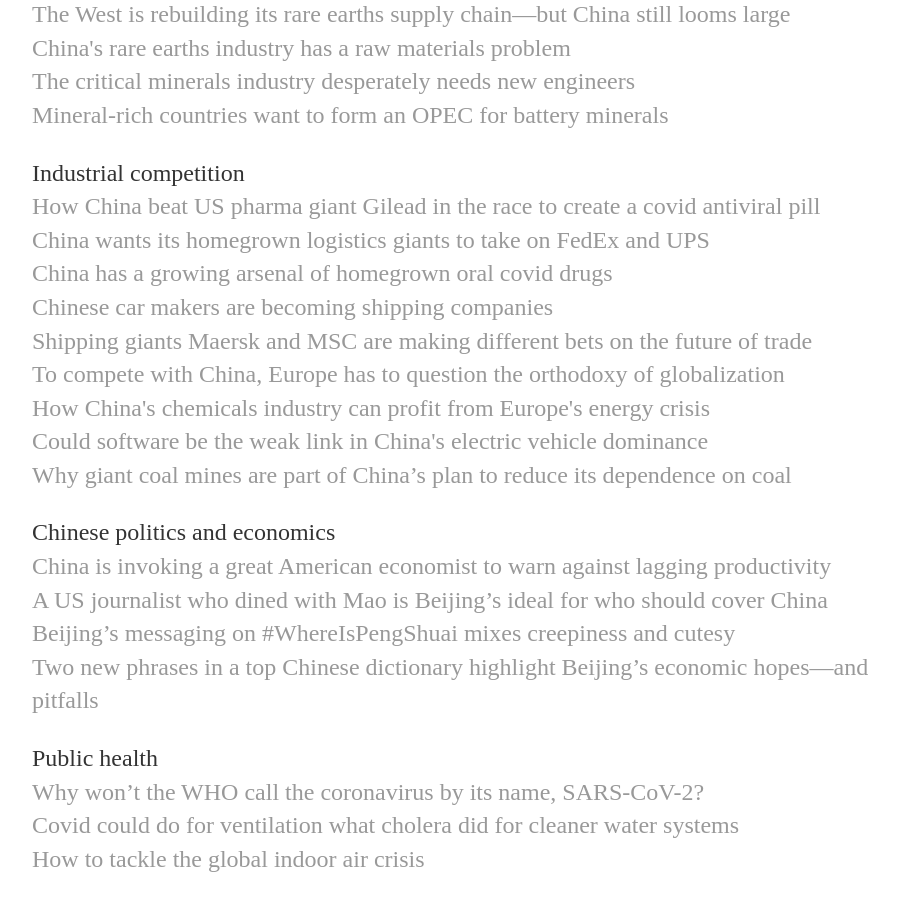
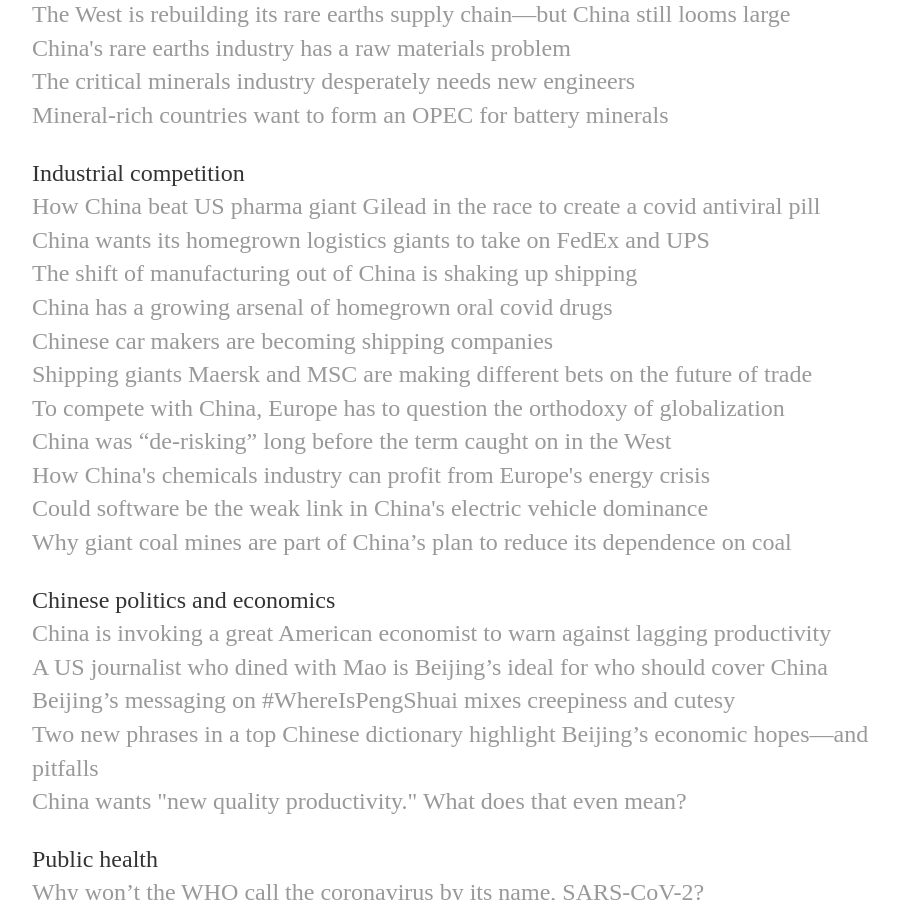
Before and after one commit to marykmhui/marykmhui, a Jekyll site: the page built from writing/index.html, in a window 1280 px wide and 900 px high, scrolled down 1114 px. Shown: the whole window, without its empty margins (160-1059 px from the left). Built offline with Jekyll 4.4.1, drawn with Linux system fonts in a browser that asks for light colours.

Commit message:
Update index.html

```diff
--- a/writing/index.html
+++ b/writing/index.html
@@ -38,10 +38,12 @@
 					<p>Industrial competition<br>
 					<a href="https://qz.com/2180542/how-china-beat-uss-gilead-to-make-an-oral-covid-antiviral-pill/">How China beat US pharma giant Gilead in the race to create a covid antiviral pill</a><br>
 					<a href="https://qz.com/china-wants-its-homegrown-logistics-giants-to-take-on-f-1849703548">China wants its homegrown logistics giants to take on FedEx and UPS</a><br>
+					<a href="https://qz.com/the-shift-of-manufacturing-out-of-china-is-shaking-up-s-1851064053">The shift of manufacturing out of China is shaking up shipping</a><br>
 					<a href="https://qz.com/china-has-a-growing-arsenal-of-homegrown-oral-covid-dru-1850052325">China has a growing arsenal of homegrown oral covid drugs</a><br>
 					<a href="https://qz.com/chinese-car-makers-are-becoming-shipping-companies-1849943579">Chinese car makers are becoming shipping companies</a><br>
 					<a href="https://qz.com/shipping-giants-maersk-and-msc-are-making-different-bet-1850077198">Shipping giants Maersk and MSC are making different bets on the future of trade</a><br>
 					<a href="https://qz.com/to-compete-with-china-europe-has-to-question-the-ortho-1850284482">To compete with China, Europe has to question the orthodoxy of globalization</a><br>
+					<a href="https://qz.com/china-was-de-risking-long-before-the-term-caught-on-i-1850828659">China was “de-risking” long before the term caught on in the West</a><br>
 					<a href="https://qz.com/how-chinas-chemicals-industry-can-profit-from-europes-e-1849509982">How China's chemicals industry can profit from Europe's energy crisis</a><br>
 					<a href="https://qz.com/could-software-be-the-weak-link-in-chinas-electric-vehi-1849657343">Could software be the weak link in China's electric vehicle dominance</a><br>
 					<a href="https://qz.com/2036326/chinas-low-carbon-energy-transition-goals-rely-on-big-coal-mines">Why giant coal mines are part of China’s plan to reduce its dependence on coal</a>
@@ -50,7 +52,9 @@
 					<a href="https://qz.com/2083919/china-cites-famous-us-economist-to-warn-against-low-productivity/">China is invoking a great American economist to warn against lagging productivity</a><br>
 					<a href="https://qz.com/1993229/us-reporter-edgar-snow-is-beijings-ideal-foreign-journalist/">A US journalist who dined with Mao is Beijing’s ideal for who should cover China</a><br>
 					<a href="https://qz.com/2092920/beijings-messaging-on-peng-shuai-mixes-creepy-and-cutesy">Beijing’s messaging on #WhereIsPengShuai mixes creepiness and cutesy</a><br>
-					<a href="https://qz.com/new-china-dictionary-entries-economic-goals-1849449903">Two new phrases in a top Chinese dictionary highlight Beijing’s economic hopes—and pitfalls</a>
+					<a href="https://qz.com/new-china-dictionary-entries-economic-goals-1849449903">Two new phrases in a top Chinese dictionary highlight Beijing’s economic hopes—and pitfalls</a><br>
+					<a href="https://qz.com/china-economy-productivity-growth-1851215409">China wants "new quality productivity." What does that even mean?</a>
+
 
 					<p>Public health<br>
 					<a href="https://qz.com/1820422/coronavirus-why-wont-who-use-the-name-sars-cov-2/">Why won’t the WHO call the coronavirus by its name, SARS-CoV-2?</a><br>
```
